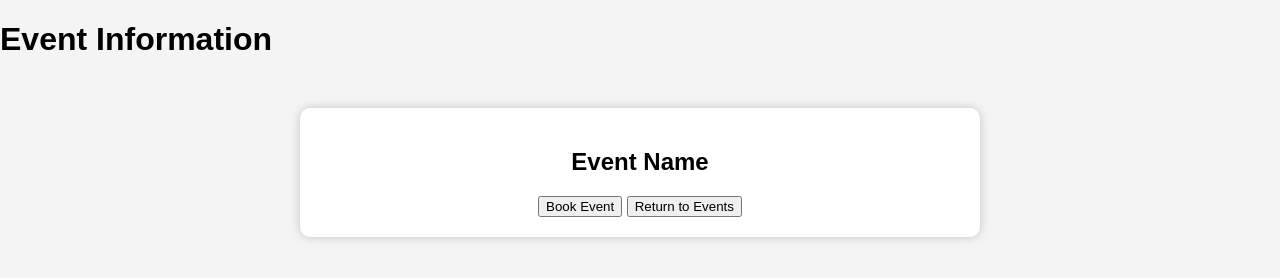
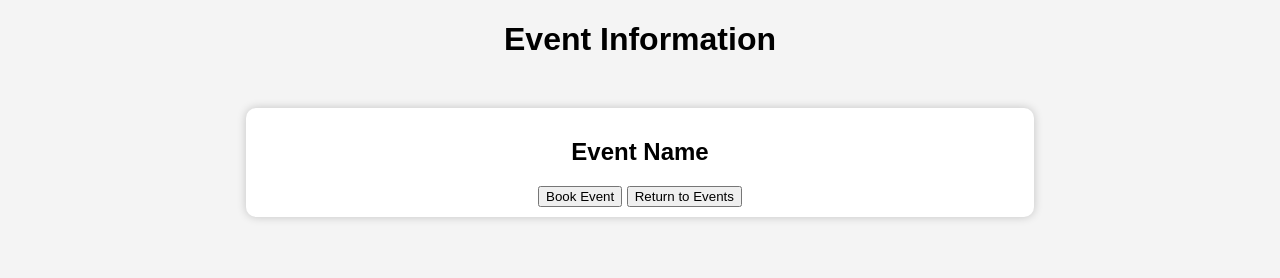
Before and after one commit to CharanPeeriga/Group2_SWE.github.io, a website: page public/eventinfo.html in a window 1280 px wide. Drawn offline with Linux system fonts and the light colour scheme.

Commit message:
updating style
changing event info style and made titles centered

```diff
--- a/public/styles.css
+++ b/public/styles.css
@@ -11,6 +11,10 @@ header
     background-color: #901111;
     color: white;
     padding: 1rem;
+    text-align: center;
+}
+
+h1 {
     text-align: center;
 }
 
@@ -97,8 +101,8 @@ footer
 
 .popup-style {
     background-color: white;
-    padding: 20px;
-    width: 50%;
+    padding: 10px;
+    width: 60%;
     margin: 50px auto;
     box-shadow: 0px 0px 10px rgba(0, 0, 0, 0.2);
     border-radius: 10px;
```
